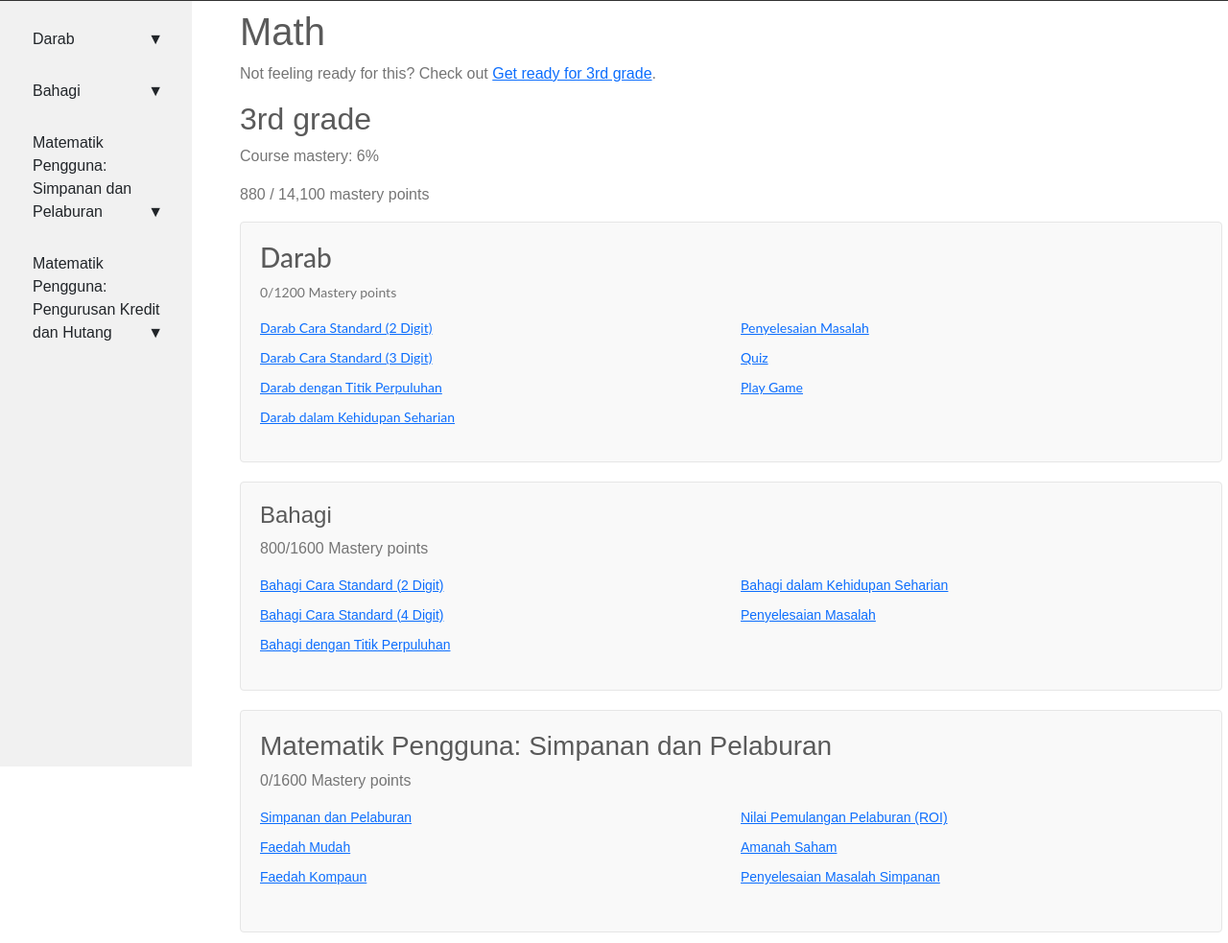
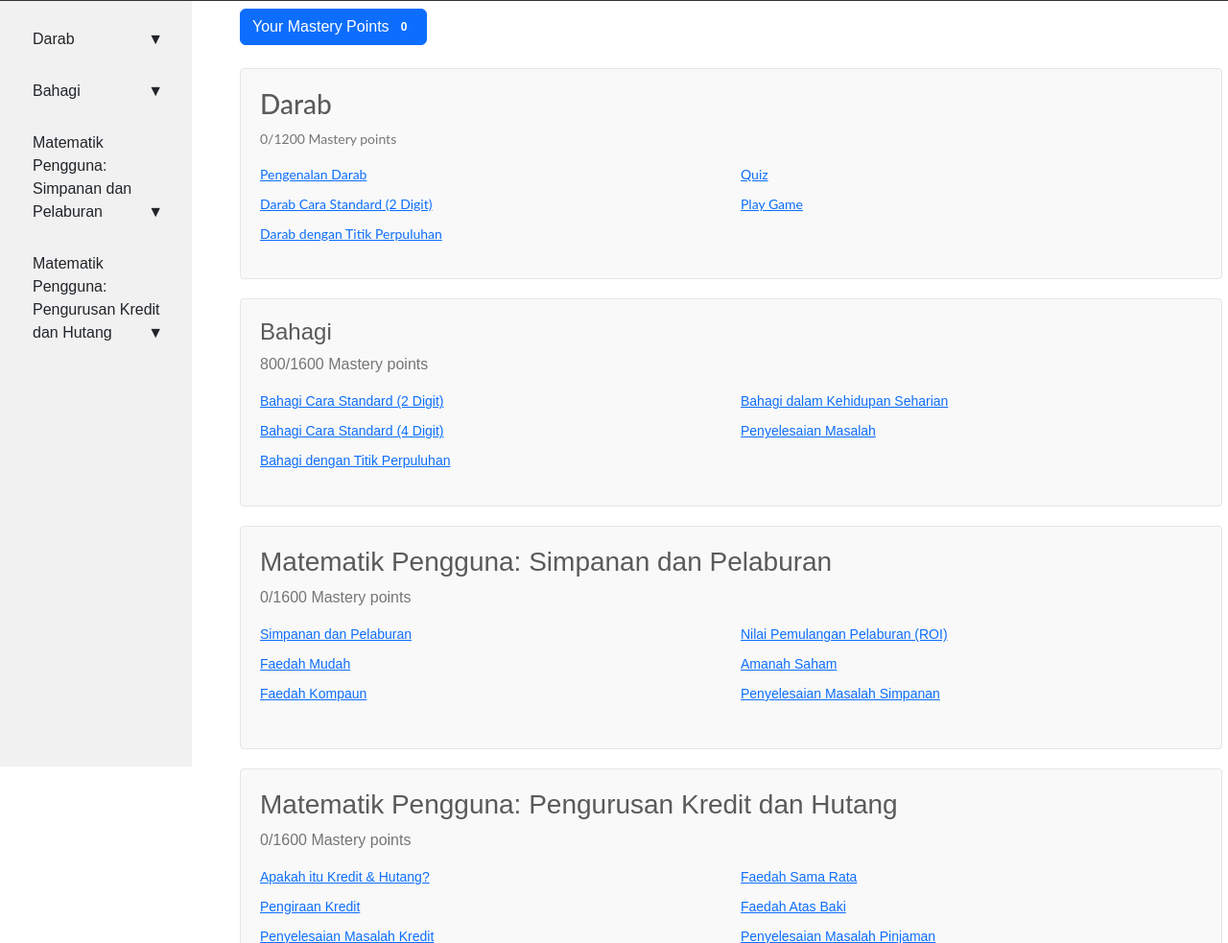
Before and after one commit to AlifBrahim/mute-deaf-math-learning-website, a Flask app: page / in a window 1280 px wide. Shown: the part 51-1034 px from the top of the page at 96% size. Run offline with Flask 3, Linux system fonts and the light colour scheme; the visitor is signed in with stand-in values (Sample User, id 1); some libraries are stand-ins or nearby versions.

Commit message:
This might be our final code

```diff
--- a/app.py
+++ b/app.py
@@ -26,6 +26,7 @@ class User(UserMixin, db.Model):
     username = db.Column(db.String(64), unique=True, index=True)
     password_hash = db.Column(db.String(512))
     fullname = db.Column(db.String(256))  # Add this line
+    mastery_points = db.Column(db.Integer, default=0)
 
     def set_password(self, password):
         self.password_hash = generate_password_hash(password)
@@ -114,13 +115,18 @@ def save_content():
     return jsonify(success=True)
 
 
-
-@app.route('/darab-2-digit')
+@app.route('/darab-2-digit', methods=['GET', 'POST'])
+@login_required
 def darab2digit():
-    # Get the last saved content from the database
-    content_instance = Content.query.filter_by(page='darab-2-digit').order_by(Content.id.desc()).first()
-    content = content_instance.content if content_instance else ''
-    return render_template('darab/darab-2-digit.html', title='Darab 2 Digit', content=content, page='darab-2-digit')
+   if request.method == 'POST':
+       current_user.mastery_points += 5
+       db.session.commit()
+       # Redirect to the next page after updating the points
+       return jsonify(success=True, next_url=url_for('darab3digit'))
+   # Get the last saved content from the database
+   content_instance = Content.query.filter_by(page='darab-2-digit').order_by(Content.id.desc()).first()
+   content = content_instance.content if content_instance else ''
+   return render_template('darab/darab-2-digit.html', title='Darab 2 Digit', content=content)
 
 
 # Add routes for bahagi pages
@@ -306,5 +312,9 @@ def quiz():
 def gameDarab():
     return render_template('darab/game-darab.html')
 
+@app.route('/pengenalan-darab')
+def pengenalanDarab():
+    return render_template('darab/multiplication.html')
+
 if __name__ == '__main__':
     app.run(host='0.0.0.0', port=80)
--- a/static/css/lesson.css
+++ b/static/css/lesson.css
@@ -12,3 +12,6 @@
         .video {
             text-align: center;
         }
+.tox-tinymce {
+  display: none;
+}
--- /dev/null
+++ b/static/js/progress.js
@@ -0,0 +1,29 @@
+function startReadingProgress() {
+           const progressBar = document.getElementById('reading-progress');
+           let progress = 0;
+           const readingTime = 60000; // 60 seconds for example
+           const updateInterval = 1000; // Update every second
+
+           const interval = setInterval(() => {
+               progress += updateInterval;
+               const progressPercentage = Math.min((progress / readingTime) * 100, 100);
+               progressBar.style.width = progressPercentage + '%';
+               progressBar.textContent = Math.round(progressPercentage) + '%';
+
+               if (progressPercentage >= 100) {
+                   clearInterval(interval);
+                   // Send POST request to the server to update mastery points
+                   fetch('{{ url_for("darab2digit") }}', { method: 'POST' })
+                       .then(response => response.json())
+                       .then(data => {
+                           if (data.success) {
+                               alert('Congratulations! You\'ve earned 5 mastery points.');
+                               window.location.href = data.next_url;
+                           }
+                       });
+               }
+           }, updateInterval);
+       }
+
+       // Start the reading progress when the document is ready
+       document.addEventListener('DOMContentLoaded', startReadingProgress);
--- a/templates/base.html
+++ b/templates/base.html
@@ -1,10 +1,13 @@
 <!DOCTYPE html>
 <html lang="en">
 <head>
+ <link rel="stylesheet" type="text/css" href="{{ url_for('static', filename='css/lesson.css') }}">
+        <link rel="stylesheet" type="text/css" href="{{ url_for('static', filename='css/sidebar.css') }}">
   <!-- Add Bootstrap CSS -->
   <link href="https://cdn.jsdelivr.net/npm/bootstrap@5.3.2/dist/css/bootstrap.min.css" rel="stylesheet">
  {% block styles %}{% endblock %}
 <style>
+
 body {
   margin: 0;
   font-size: 16px;
@@ -91,6 +94,11 @@ body {
 
 .dropdown:hover .dropdown-content {
   display: block;
+
+    .tox-tinymce {
+  display: none;
+}
+
 }
 </style>
     <title>Math Genius</title>
@@ -103,6 +111,7 @@ body {
   <script src="https://cdn.jsdelivr.net/npm/bootstrap@5.3.2/dist/js/bootstrap.bundle.min.js"></script>
   {% block scripts %}
   <script src="{{ url_for('static', filename='js/script.js') }}"></script>
+        <script src="{{ url_for('static', filename='js/progress.js') }}"></script>
 
 
   {% endblock %}
--- a/templates/darab/darab-2-digit.html
+++ b/templates/darab/darab-2-digit.html
@@ -7,6 +7,11 @@
     </head>
     <body>
     {% include 'darab/sidebar.html' %}
+     <!-- Add a progress bar to the page -->
+   <div class="progress">
+       <div id="reading-progress" class="progress-bar" role="progressbar" >0</div>
+   </div>
+
     <div class="lesson">
         <h1 class="center-text">Darab 2 Digit</h1>
         {% include 'editor.html' %}
--- a/templates/index.html
+++ b/templates/index.html
@@ -61,11 +61,12 @@
 <div class="sidebar">
   <div onclick="toggleTopics(this)">
     <span>Darab<span class="arrow">▼</span></span>
+          <span class="topic"><a href="/pengenalan-darab">Pengenalan Darab</a></span>
     <span class="topic"><a href="/darab-2-digit">Darab 2 Digit</a></span>
-    <span class="topic"><a href="/darab-3-digit">Darab 3 Digit</a></span>
+{#    <span class="topic"><a href="/darab-3-digit">Darab 3 Digit</a></span>#}
     <span class="topic"><a href="/darab-titik-perpuluhan">Darab dengan Titik Perpuluhan</a></span>
-    <span class="topic"><a href="/darab-kehidupan-seharian">Darab dalam Kehidupan Seharian</a></span>
-    <span class="topic"><a href="/darab-masalah">Penyelesaian Masalah</a></span>
+{#    <span class="topic"><a href="/darab-kehidupan-seharian">Darab dalam Kehidupan Seharian</a></span>#}
+{#    <span class="topic"><a href="/darab-masalah">Penyelesaian Masalah</a></span>#}
   </div>
   <div onclick="toggleTopics(this)">
     <span>Bahagi<span class="arrow">▼</span></span>
@@ -97,22 +98,25 @@
 
 
 <div class="curriculum">
-    <h1>Math</h1>
-    <p>Not feeling ready for this? Check out <a href="#">Get ready for 3rd grade</a>.</p>
-    <h2>3rd grade</h2>
-    <p>Course mastery: 6%</p>
-    <p>880 / 14,100 mastery points</p>
 
+ {% if current_user.is_authenticated %}
+    <button type="button" class="btn btn-primary">
+        Your Mastery Points <span class="badge badge-secondary">{{ current_user.mastery_points }}</span>
+    </button>
+    {% endif %}
+    <br>
+    <br>
      <!-- Apply the new CSS class to the divs -->
     <div class="unit _12yy6f6l">
         <h3>Darab</h3>
         <p>0/1200 Mastery points</p>
         <ul>
+             <li><a href="/pengenalan-darab">Pengenalan Darab</a></li>
  <li><a href="/darab-2-digit">Darab Cara Standard (2 Digit)</a></li>
-            <li><a href="/darab-3-digit">Darab Cara Standard (3 Digit)</a></li>
+{#            <li><a href="/darab-3-digit">Darab Cara Standard (3 Digit)</a></li>#}
             <li><a href="/darab-titik-perpuluhan">Darab dengan Titik Perpuluhan</a></li>
-            <li><a href="/darab-kehidupan-seharian">Darab dalam Kehidupan Seharian</a></li>
-            <li><a href="/darab-masalah">Penyelesaian Masalah</a> </li>
+{#            <li><a href="/darab-kehidupan-seharian">Darab dalam Kehidupan Seharian</a></li>#}
+{#            <li><a href="/darab-masalah">Penyelesaian Masalah</a> </li>#}
             <li><a href="/quiz">Quiz</a> </li>
             <li><a href="/game-darab">Play Game</a></li>
         </ul>
```
Also changed, not shown: templates/darab/sidebar.html (+12 -9 lines).
